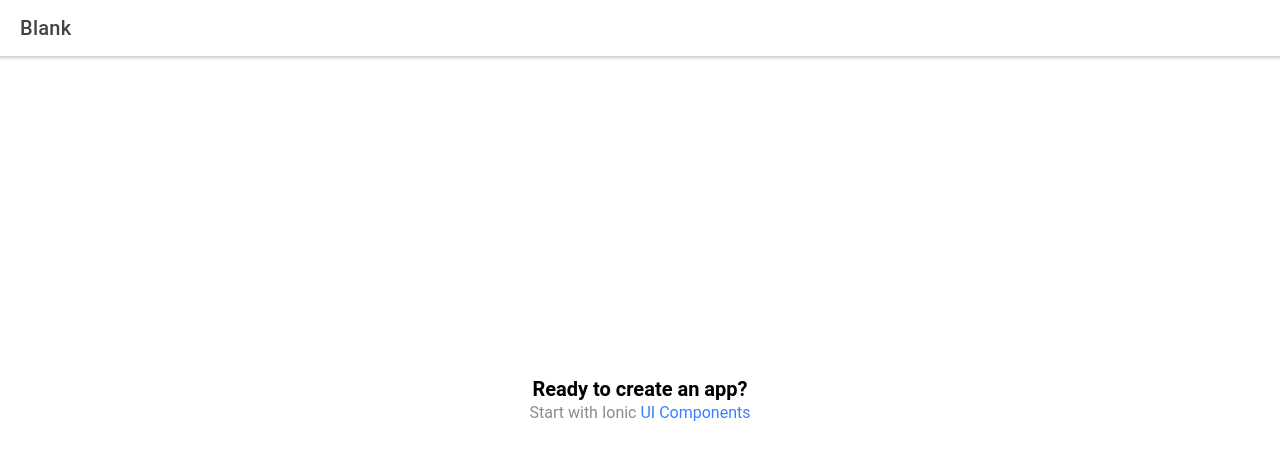
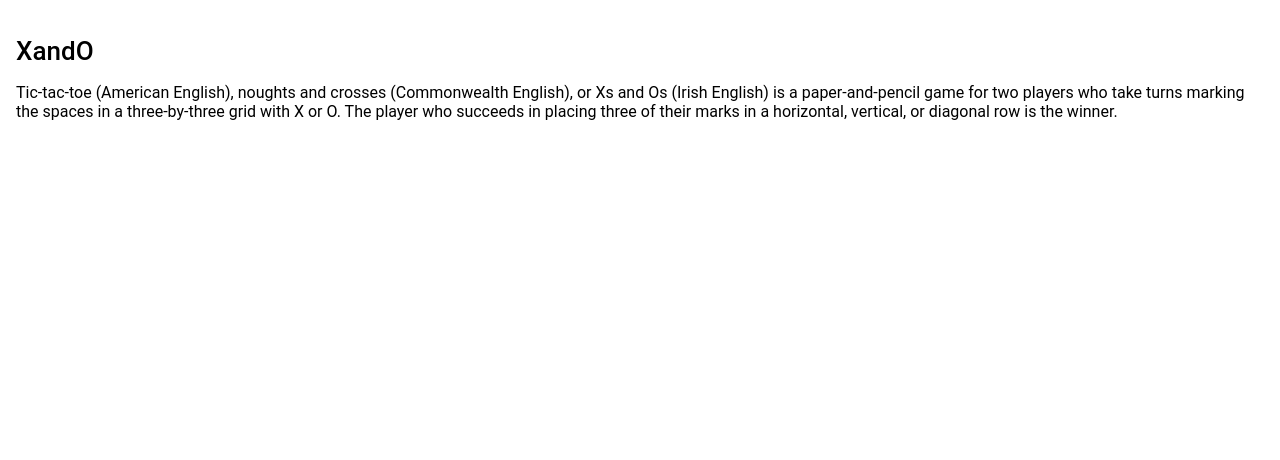
Before and after one commit to oliverkocsis/xando-ionic, a React (Create React App) app: page /home in a window 1280 px wide. Shown: the top 460 px of the page. Built offline with nearby package versions, Linux system fonts and the light colour scheme.

Commit message:
Xando start page

```diff
--- a/src/pages/Home.tsx
+++ b/src/pages/Home.tsx
@@ -5,18 +5,9 @@ import './Home.css';
 const Home: React.FC = () => {
   return (
     <IonPage>
-      <IonHeader>
-        <IonToolbar>
-          <IonTitle>Blank</IonTitle>
-        </IonToolbar>
-      </IonHeader>
-      <IonContent fullscreen>
-        <IonHeader collapse="condense">
-          <IonToolbar>
-            <IonTitle size="large">Blank</IonTitle>
-          </IonToolbar>
-        </IonHeader>
-        <ExploreContainer />
+      <IonContent fullscreen className="ion-padding">
+        <h1>XandO</h1>
+        <p>Tic-tac-toe (American English), noughts and crosses (Commonwealth English), or Xs and Os (Irish English) is a paper-and-pencil game for two players who take turns marking the spaces in a three-by-three grid with X or O. The player who succeeds in placing three of their marks in a horizontal, vertical, or diagonal row is the winner. </p>
       </IonContent>
     </IonPage>
   );
```
